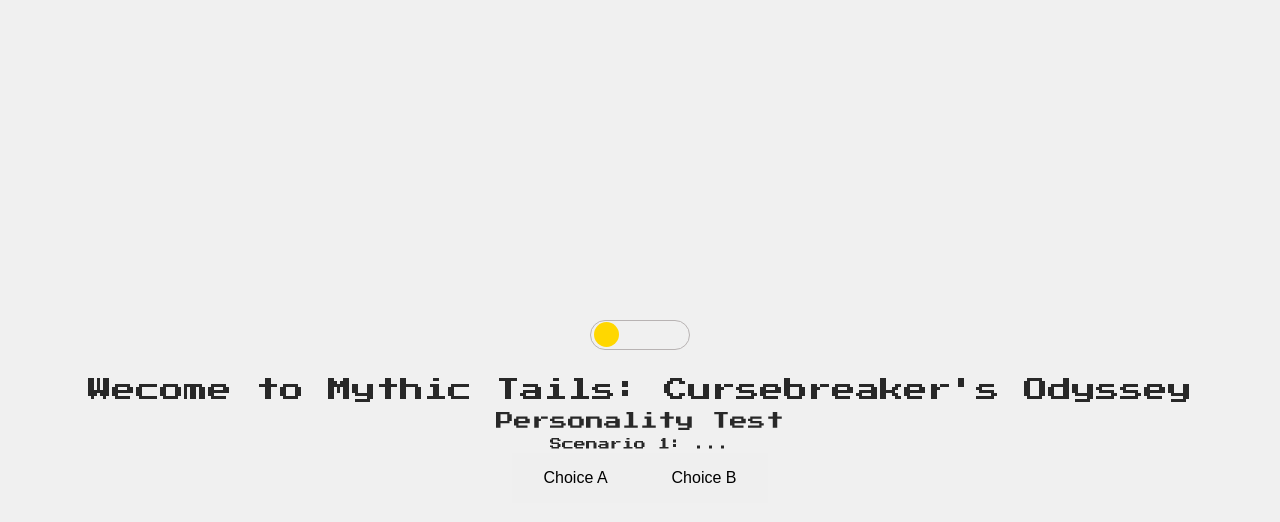
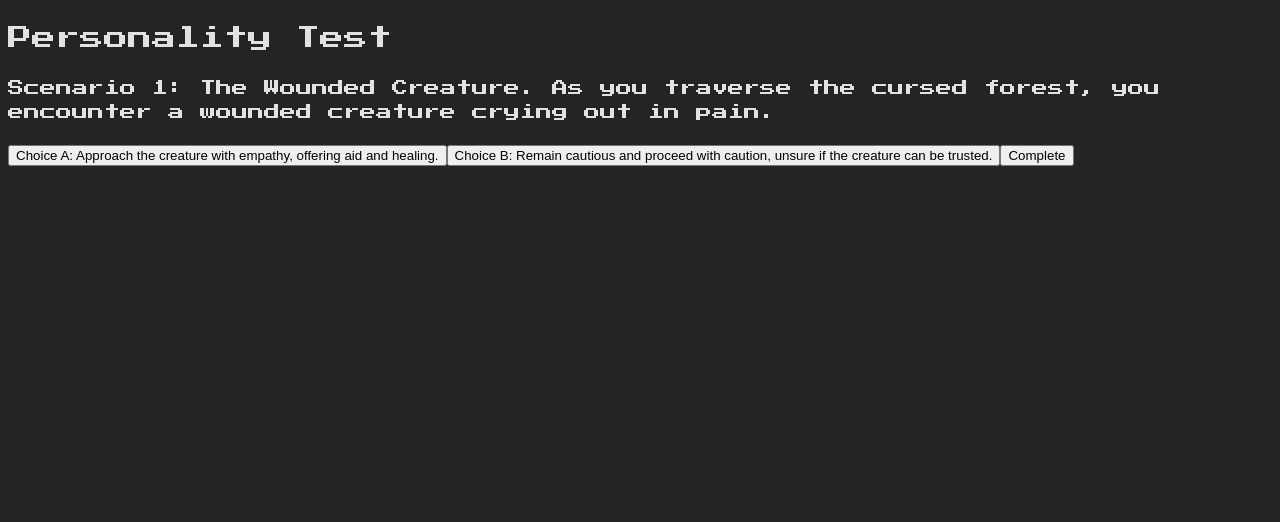
Before and after one commit to quindipc/Mythic-Tails-Cursebreakers-Odyssey, a React (Vite) app in the folder client/: page /play-game in a window 1280 px wide. Shown: the top 522 px of the page. Built offline with nearby package versions, Linux system fonts and the light colour scheme.

Commit message:
refactor the personaltiy test onto game window

```diff
--- a/client/src/components/GameWindow/GameWindow.jsx
+++ b/client/src/components/GameWindow/GameWindow.jsx
@@ -1,133 +1,35 @@
-// Dependancies
-import React, { useState, useEffect } from "react";
-import "./GameWindow.scss";
+// DEPENDANCIES
+import React, { useState } from "react";
 
-// Components
-// import Header from "../Header/Header"
+// COMPONENTS
 import PersonalityTest from "../PersonalityTest/PersonalityTest";
 import Alara from "../Alara/Alara";
 import Nyx from "../Nyx/Nyx";
-import GameTitle from "../GameTitle/GameTitle";
-import DarkModeToggle from "../DarkModeToggle/DarkModeToggle";
-// import Footer from "../Footer/Footer";
 
 export default function GameWindow() {
-  // STATES
   const [progress, setProgress] = useState(0);
-  const [isDarkMode, setIsDarkMode] = useState(false);
-  // const [personalityData, setpersonalityData] = useState(null);
 
-  // DARK MODE TOGGLE
-  const handleDarkMode = () => {
-    setIsDarkMode((prevMode) => !prevMode);
+  // STARTING CHARACTER TRAIT POINTS
+  const handlePersonalityTestComplete = (traitPoints) => {
+    const { Compassionate, Pragmatic, Curious, Ambitious, Mysterious, "Self-reliant": SelfReliant } = traitPoints;
+    let startingCharacter;
+    if (Compassionate > Pragmatic) {
+      startingCharacter = "Alara, the Guardian";
+    } else if (Compassionate < Pragmatic) {
+      startingCharacter = "Nyx, the Lost Cursebearer";
+    } else {
+      // TODO: Make character choose
+      startingCharacter = "???";
+    }
+
+  // START GAME
+    setProgress(1);
+    console.log(`Congratulations! You will begin your adventure as ${startingCharacter}.`);
   };
 
-  //  POINTS FOR PERSONALITY
-  // const [compassionatePoints, setCompassionatePoints] = useState(0);
-  // const [pragmaticPoints, setPragmaticPoints] = useState(0);
-  // const [curiousPoints, setCuriousPoints] = useState(0);
-  // const [ambitiousPoints, setAmbitiousPoints] = useState(0);
-  // const [mysteriousPoints, setMysteriousPoints] = useState(0);
-  // const [selfReliantPoints, setSelfReliantPoints] = useState(0);
-
-  // PERSONALITY TEST - FETCH DATA
-  // useEffect(() => {
-  //   fetch("client/src/gamedata/personality-test.json")
-  //     .then((resp) => resp.json())
-  //     .then((data) => setpersonalityData(data))
-  //     .catch((error) =>
-  //       console.error("Cannot fetch personality test data", error),
-  //     );
-  // }, []);
-
-  // if (!personalityData) {
-  //   return <div className="game__loading">Loading...</div>;
-  // }
-
-  // PROGRESS STORY -- AFTER PERSONALITY TEST IS COMPLETED
-  // const handleNext = () => {
-  //   if (progress === 5) {
-  //     // DETERMINE STARTING CHARACTER
-  //     let startingCharacter;
-  //     if (compassionatePoints > pragmaticPoints) {
-  //       startingCharacter = "Alara, the Guardian";
-  //     } else if (compassionatePoints < pragmaticPoints) {
-  //       startingCharacter = "Nyx, the Lost Cursebearer";
-  //     } else {
-  //       // PLAYER CHOOSES IF EQUAL PERSONALITY
-  //       return setProgress(6);
-  //     }
-  //     setGameText(
-  //       `Congratulations! You will begin your adventure as ${startingCharacter} in the cursed land of Ethoria. Your choices will shape the fate of this world and the creatures within. Prepare for a thrilling journey ahead!`,
-  //     );
-
-  //     // TODO: Add in the game start
-  //   } else {
-  //     // CONTINUE THE STORY
-  //     setProgress((prevProgress) => prevProgress + 1);
-  //   }
-  // };
-
-  // PERSONALITY START GAME TEST
-  const handlePersonality = (choice) => {
-    const currentScenario = personalityData[progress];
-
-    if (progress === 0) {
-      setGameText(currentScenario.text);
-      setProgress(1);
-    } else if (progress === 1) {
-      setGameText(currentScenario.text);
-      if (choice === "Choice A") {
-        setCompassionatePoints((prevPoints) => prevPoints + 1);
-      } else if (choice === "Choice B") {
-        setPragmaticPoints((prevPoints) => prevPoints + 1);
-      }
-      setProgress(2);
-    } else if (progress === 2) {
-      setGameText(currentScenario.text);
-      if (choice === "Choice A") {
-        setCuriousPoints((prevPoints) => prevPoints + 1);
-      } else if (choice === "Choice B") {
-        setAmbitiousPoints((prevPoints) => prevPoints + 1);
-      }
-      setProgress(3);
-    } else if (progress === 3) {
-      setGameText(currentScenario.text);
-      if (choice === "Choice A") {
-        setMysteriousPoints((prevPoints) => prevPoints + 1);
-      } else if (choice === "Choice B") {
-        setSelfReliantPoints((prevPoints) => prevPoints + 1);
-      }
-      setProgress(4);
-    } else if (progress === 4) {
-      setGameText(currentScenario.text);
-      setProgress(5);
-    }
-  };
-
-  // RENDER GAME BASED ON PROGRESS
-  // if (progress === 6) {
-  //   // PERSONALITY TEST COMPLETED
-  //   return (
-  //     <div className="game__personality-test">
-  //       <PersonalityTest onComplete={handleNext} />
-  //     </div>
-  //   );
-  // } else {
-  //   const currentScenario = personalityData[progress];
-
-  //
-
   return (
-    <div className={`game ${isDarkMode ? "game__dark" : ""}`}>
-      {/* Dark Mode */}
-      <DarkModeToggle isDarkMode={isDarkMode} handleDarkMode={handleDarkMode} />
-
-      {/* Game Title */}
-      <GameTitle progress={progress} />
-
-      {/* Render different sections based on progress */}
-      {progress === 0 && <PersonalityTest onComplete={handlePersonality} />}
+    <div className="game">
+      {progress === 0 && <PersonalityTest onComplete={handlePersonalityTestComplete} />}
       {progress === 1 && <Alara />}
       {progress === 2 && <Nyx />}
       {/* Add more sections as the game progresses */}
--- a/client/src/components/PersonalityTest/PersonalityTest.jsx
+++ b/client/src/components/PersonalityTest/PersonalityTest.jsx
@@ -1,47 +1,37 @@
+// DEPENDANCIES
 import React, { useState } from "react";
+import personalityTestData from "../../../public/gamedata/personality-test.json";
 
 export default function PersonalityTest({ onComplete }) {
-  // SET POINTS FOR PERSONALITY
-  const [compassionatePoints, setCompassionatePoints] = useState(0);
-  const [pragmaticPoints, setPragmaticPoints] = useState(0);
-  const [curiousPoints, setCuriousPoints] = useState(0);
-  const [ambitiousPoints, setAmbitiousPoints] = useState(0);
-  const [mysteriousPoints, setMysteriousPoints] = useState(0);
-  const [selfReliantPoints, setSelfReliantPoints] = useState(0);
+  // STATE
+  const [personalityData, setPersonalityData] = useState(personalityTestData);
+  const [traitPoints, setTraitPoints] = useState({});
 
+  // SETTING THE POINTS FOR THE TEST
   const handlePersonalityTest = (points, trait) => {
-    switch (trait) {
-      case "Compassionate":
-        setCompassionatePoints((prevPoints) => prevPoints + points);
-        break;
-      case "Pragmatic":
-        setPragmaticPoints((prevPoints) => prevPoints + points);
-        break;
-      case "Curious":
-        setCuriousPoints((prevPoints) => prevPoints + points);
-        break;
-      case "Ambitious":
-        setAmbitiousPoints((prevPoints) => prevPoints + points);
-        break;
-      case "Mysterious":
-        setMysteriousPoints((prevPoints) => prevPoints + points);
-        break;
-      case "Self-reliant":
-        setSelfReliantPoints((prevPoints) => prevPoints + points);
-        break;
-      default:
-        break;
-    }
-    onComplete();
+    setTraitPoints((prevTraitPoints) => ({
+      ...prevTraitPoints,
+      [trait]: (prevTraitPoints[trait] || 0) + points,
+    }));
   };
+
+  // ASSIGN THE TRAIT POINTS FOR THE CHARACTER SELECTION
+  const handleComplete = () => {
+    onComplete(traitPoints);
+  };
+
+  const currentScenario = personalityData[1]; // START WITH THE FIRST SCENARIO
 
   return (
     <div className="personalitytest">
       <h2>Personality Test</h2>
-      <p>Scenario 1: ...</p>
-      <button onClick={() => handlePersonalityTest(1, "Compassionate")}>Choice A</button>
-      <button onClick={() => handlePersonalityTest(1, "Pragmatic")}>Choice B</button>
-      {/* Add more questions and choices as needed */}
+      <p>{currentScenario.text}</p>
+      {currentScenario.choices.map((choice, index) => (
+        <button key={index} onClick={() => handlePersonalityTest(1, choice.trait)}>
+          {choice.text}
+        </button>
+      ))}
+      <button onClick={handleComplete}>Complete</button>
     </div>
   );
 }
```
Also changed, not shown: client/public/gamedata/personality-test.json (renamed from client/src/gamedata/personality-test.json).
